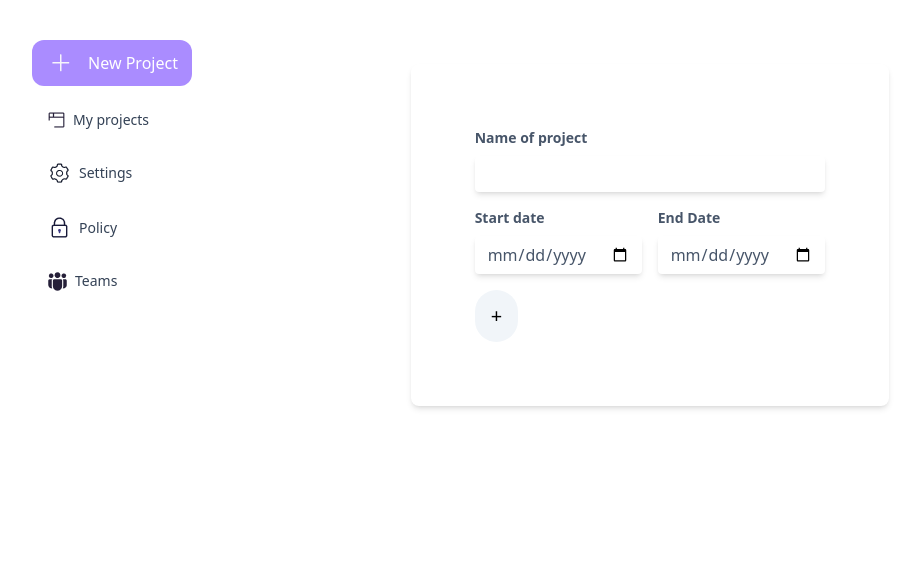
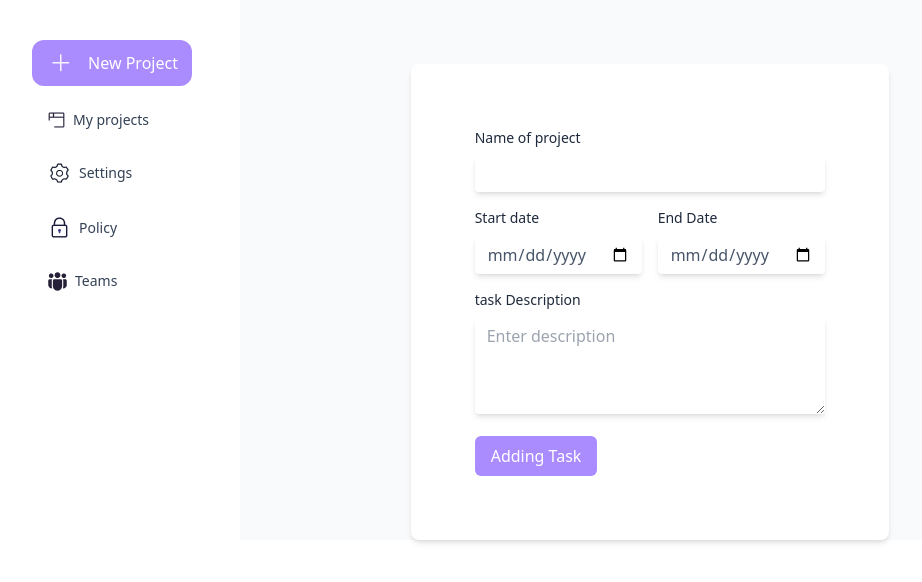
Before and after one commit to mayamelissa15/Micro-Hack, a React (Create React App) app in the folder client/my-react-app/: page /Add in a window 1280 px wide. Shown: the top 582 px of the page, without its empty margins (16-938 px from the left). Built offline with nearby package versions, Linux system fonts and the light colour scheme.

Commit message:
Update Add task

```diff
--- /dev/null
+++ b/client/my-react-app/src/Components/AddingTask.js
@@ -0,0 +1,91 @@
+import React from 'react';
+import Button from '@mui/material/Button';
+import Dialog from '@mui/material/Dialog';
+import DialogTitle from '@mui/material/DialogTitle';
+import DialogContent from '@mui/material/DialogContent';
+import DialogContentText from '@mui/material/DialogContentText';
+import DialogActions from '@mui/material/DialogActions';
+
+const AddingTask = ({ title, content, onClose }) => {
+    const [open, setOpen] = React.useState(false);
+    const [taskTitle, setTaskTitle] = React.useState('');
+    const [taskDate, setTaskDate] = React.useState('');
+    const [geographicalZone, setGeographicalZone] = React.useState('');
+    const [description, setDescription] = React.useState('');
+
+    const handleOpen = () => {
+        setOpen(true);
+    };
+
+    const handleClose = () => {
+        setOpen(false);
+        setTaskTitle('');
+        setTaskDate('');
+        setGeographicalZone('');
+        setDescription('');
+        if (onClose) onClose();
+    };
+
+    const handleSave = () => {
+        // Add your save logic here
+        console.log("Task Title:", taskTitle);
+        console.log("Task Date:", taskDate);
+        console.log("Geographical Zone:", geographicalZone);
+        console.log("Description:", description);
+        handleClose();
+    };
+
+    return (
+        <div>
+            <Button class="rounded-md text-md font-normal text-white font-medium bg-[#AA8CFF]  px-4 py-2" onClick={handleOpen}>Adding Task</Button>
+            <Dialog open={open} onClose={handleClose}>
+                <DialogTitle>{title}</DialogTitle>
+                <DialogContent>
+                    <DialogContentText className='grid grid-rows-5 gap-2'>
+                        <label className="text-sm" for="taskTitle">Task Title:</label>
+                        <input
+                            id="taskTitle"
+                       py-2      class="focus:border-none shadow-md  px-6   w-96"
+                            type="text"
+
+                            value={taskTitle}
+                            onChange={(e) => setTaskTitle(e.target.value)}
+                        />
+                        <label className="text-sm" for="taskDate">Task Date:</label>
+                        <input
+                            id="taskDate"
+                            class="focus:border-none shadow-md  px-6 py-2 text-slate-900 font-medium  w-96"
+                            type="date"
+
+                            value={taskDate}
+                            onChange={(e) => setTaskDate(e.target.value)}
+                        />
+                        <label className="text-sm" for="geographicalZone">Geographical Zone:</label>
+                        <input
+                            id="geographicalZone"
+                            class="focus:border-none shadow-md  px-6 py-2 text-slate-900 font-medium  w-96"
+                            type="text"
+                            value={geographicalZone}
+                            onChange={(e) => setGeographicalZone(e.target.value)}
+                        />
+                        <label className="text-sm" for="description">Description:</label>
+                        <input
+                            id="description"
+                            class="focus:border-none shadow-md  px-6 py-2 text-slate-900 font-medium  w-96"
+                            type="text"
+                            placeholder="Description"
+                            value={description}
+                            onChange={(e) => setDescription(e.target.value)}
+                        />
+                    </DialogContentText>
+                </DialogContent>
+                <DialogActions class="flex justify-evenly gap-4">
+                    <Button onClick={handleSave} class='bg-white text-black font-normal text-md text-center  rounded-md px-6 py-2 m-4 shadow-md'>Cancel</Button>
+                    <Button onClick={handleClose} class='bg-[#AA8CFF] text- font-normal text-md text-center text-white rounded-md px-6 py-2 m-4 shadow-md'>Save</Button>
+                </DialogActions>
+            </Dialog>
+        </div>
+    );
+};
+
+export default AddingTask;
--- a/client/my-react-app/src/Pages/AddProject.js
+++ b/client/my-react-app/src/Pages/AddProject.js
@@ -1,27 +1,30 @@
+import React from 'react';
 import Sidebar from "../Components/Sidebar";
-import add from '../Assets/Add.png'
+import add from '../Assets/Add.png';
 import TestComponent from "../Components/TestComponent";
+import AddingTask from "../Components/AddingTask";
+
 const AddProject = () => {
-    return (  <div className="flex flex-row ">
+    return (
+        <div className="bg-slate-50 flex flex-row">
             <div className="basis-1/3">
-        <Sidebar></Sidebar>
+                <Sidebar />
             </div>
             <div className="bg-white rounded-lg mt-16 p-16 shadow-md">
                 <form className="basis-2/3">
                     <div className="mb-4">
-                    <label className="block text-slate-600 text-sm font-bold mb-2" htmlFor="field1">
+                        <label className="block text-slate-800 text-sm font-medium mb-2" htmlFor="field1">
                             Name of project
                         </label>
                         <input
                             className="shadow appearance-none shadow-md rounded w-full py-2 px-3 text-slate-600 leading-tight focus:outline-none focus:shadow-outline"
                             id="field1"
                             type="text"
-
                         />
                     </div>
                     <div className="mb-4 flex">
                         <div className="mr-2 w-1/2">
-                        <label className="block text-slate-600 text-sm font-bold mb-2" htmlFor="field2">
+                            <label className="block text-slate-800 text-sm font-medium mb-2" htmlFor="field2">
                                 Start date
                             </label>
                             <input
@@ -32,7 +35,7 @@ const AddProject = () => {
                             />
                         </div>
                         <div className="ml-2 w-1/2">
-                        <label className="block text-slate-600 text-sm font-bold mb-2" htmlFor="field3">
+                            <label className="block text-slate-800 text-sm font-medium mb-2" htmlFor="field3">
                                 End Date
                             </label>
                             <input
@@ -43,8 +46,19 @@ const AddProject = () => {
                             />
                         </div>
                     </div>
+                    <div className="mb-4">
+                        <label className="block text-slate-800 text-sm font-medium mb-2" htmlFor="description">
+                            task Description
+                        </label>
+                        <textarea
+                            className="shadow appearance-none shadow-md rounded w-full py-2 px-3 text-slate-600 leading-tight focus:outline-none focus:shadow-outline"
+                            id="description"
+                            placeholder="Enter description"
+                            rows="4"
+                        />
+                    </div>
                     <div className="flex justify-start">
-                <TestComponent ></TestComponent>
+                        <AddingTask />
                     </div>
                 </form>
             </div>
```
Lines whose indentation alone changed are shown as unchanged.
